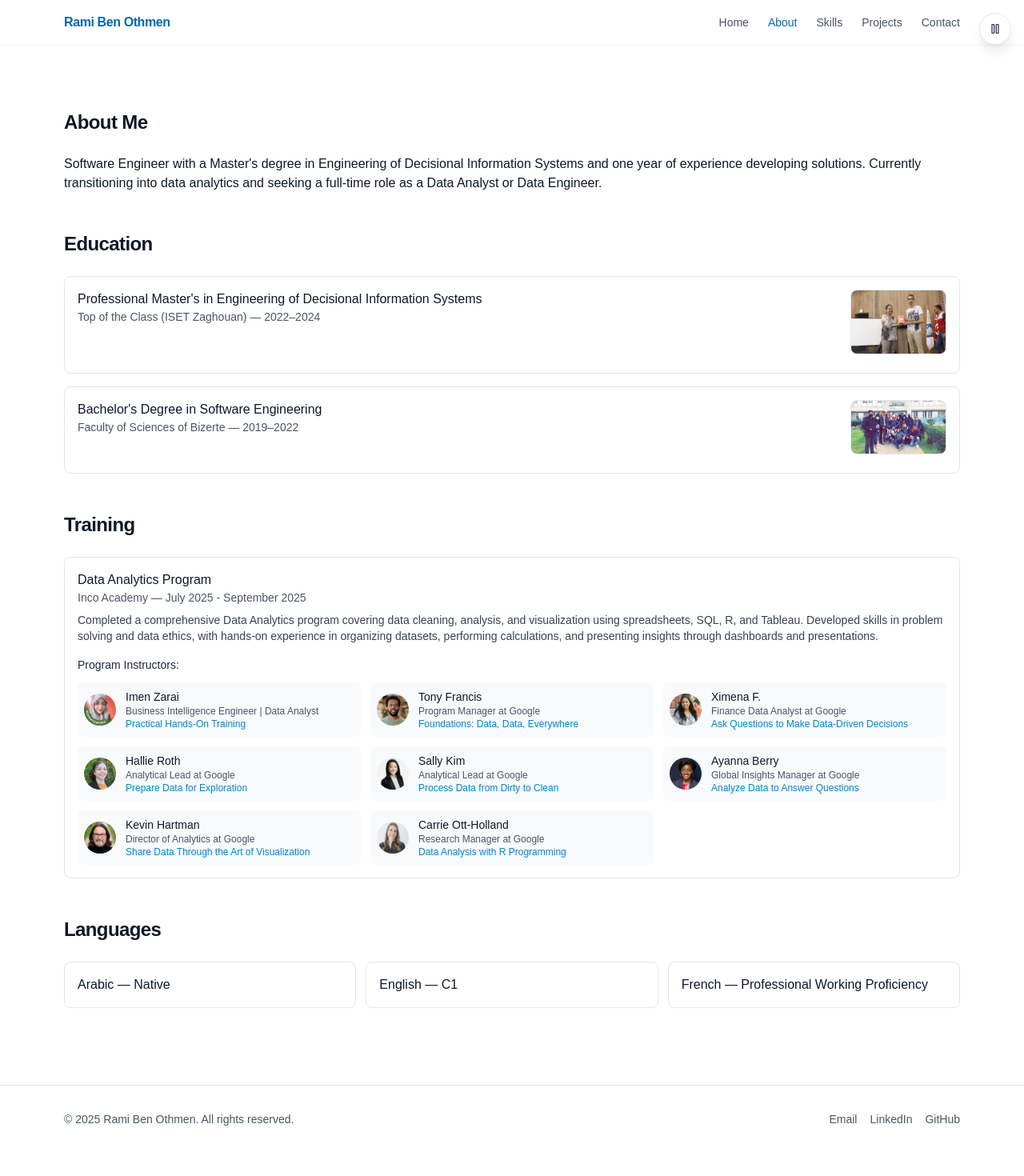
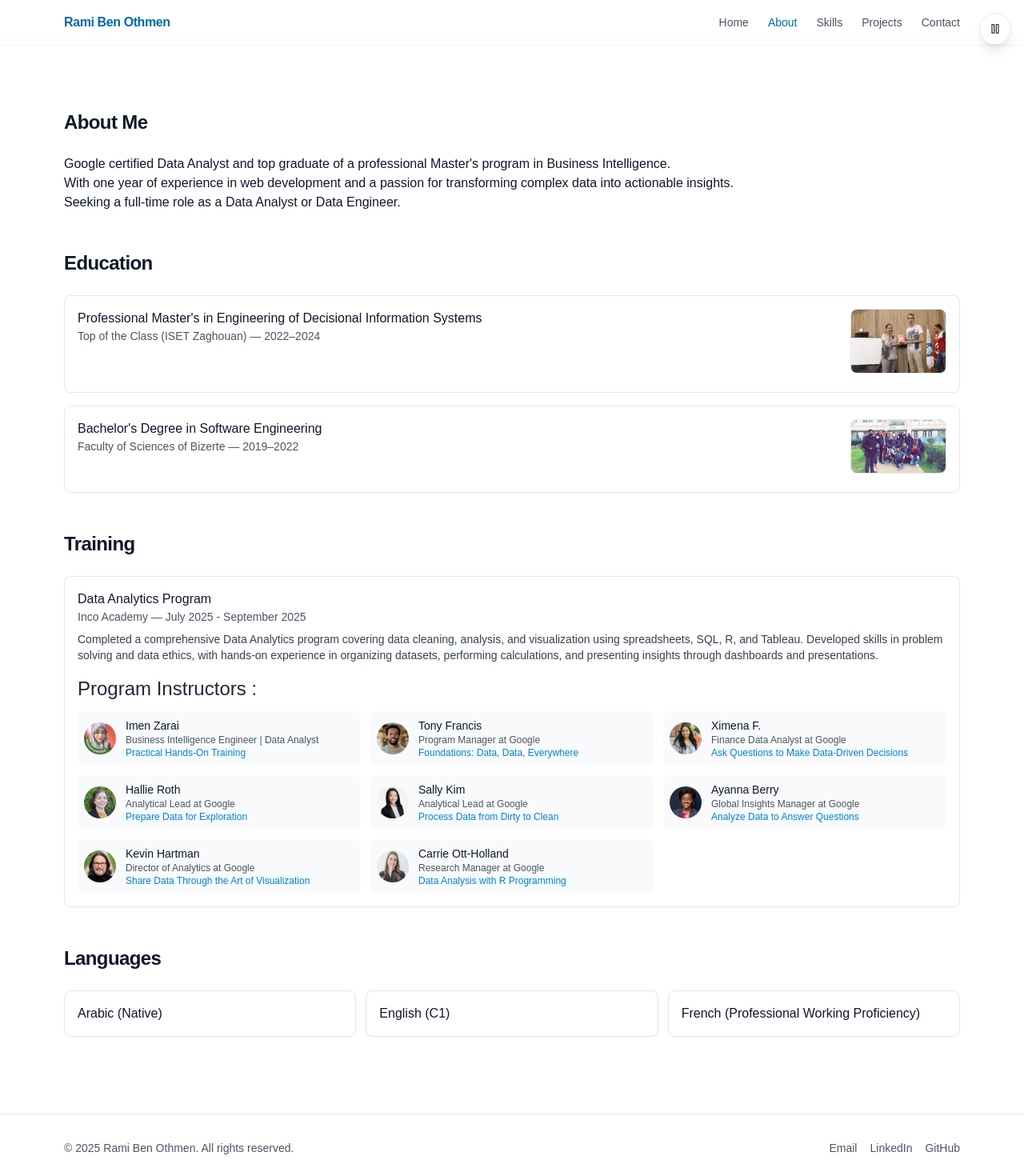
Before and after one commit to RamiBOthmen/Portfolio-Rami_BenOthmen-Data_Analyst, a Next.js app: page /about in a window 1280 px wide. Shown: the top 1470 px of the page at 80% size. Before the commit the page ends 1441 px from the top, so only its background shows below. Built offline with nearby package versions, Linux system fonts and the light colour scheme.

Commit message:
Update About and Contact pages with new content and styling; enhance Hero and Stats components with improved descriptions and metrics.

```diff
--- a/src/app/about/page.tsx
+++ b/src/app/about/page.tsx
@@ -24,7 +24,9 @@ export default function AboutPage() {
       <Section title="About Me">
         <div className="prose prose-slate dark:prose-invert max-w-none">
           <p>
-            Software Engineer with a Master's degree in Engineering of Decisional Information Systems and one year of experience developing solutions. Currently transitioning into data analytics and seeking a full-time role as a Data Analyst or Data Engineer.
+          Google certified Data Analyst and top graduate of a professional Master's program in Business Intelligence.<br />
+          With one year of experience in web development and a passion for transforming complex data into actionable insights.<br />
+          Seeking a full-time role as a Data Analyst or Data Engineer.
           </p>
         </div>
       </Section>
@@ -90,7 +92,7 @@ export default function AboutPage() {
             </p>
 
             <div className="mt-4">
-              <h4 className="text-sm font-medium text-gray-800 dark:text-gray-200 mb-3">Program Instructors:</h4>
+              <h4 className="text-2xl font-medium text-gray-800 dark:text-gray-200 mb-3">Program Instructors :</h4>
               <div className="grid grid-cols-1 sm:grid-cols-2 lg:grid-cols-3 gap-3">
                 <div className="flex items-center space-x-3 p-2 rounded-lg bg-gray-50 dark:bg-gray-800/50">
                   <Image
@@ -220,9 +222,9 @@ export default function AboutPage() {
 
       <Section title="Languages">
         <div className="grid sm:grid-cols-3 gap-3">
-          <div className="rounded-lg border border-gray-200 dark:border-gray-800 p-4">Arabic — Native</div>
-          <div className="rounded-lg border border-gray-200 dark:border-gray-800 p-4">English — C1</div>
-          <div className="rounded-lg border border-gray-200 dark:border-gray-800 p-4">French — Professional Working Proficiency</div>
+          <div className="rounded-lg border border-gray-200 dark:border-gray-800 p-4">Arabic (Native)</div>
+          <div className="rounded-lg border border-gray-200 dark:border-gray-800 p-4">English (C1)</div>
+          <div className="rounded-lg border border-gray-200 dark:border-gray-800 p-4">French (Professional Working Proficiency)</div>
         </div>
       </Section>
     </div>
--- a/src/app/contact/page.tsx
+++ b/src/app/contact/page.tsx
@@ -66,13 +66,13 @@ export default function ContactPage() {
     <div className="py-8">
       <div className="text-center mb-8">
         <h1 className="text-4xl font-bold text-gray-900 dark:text-white mb-4">Contact</h1>
-        <p className="text-lg text-gray-600 dark:text-gray-300">Reach out for roles, collaborations, or questions.</p>
+        <p className="text-lg text-gray-600 dark:text-gray-300">Reach out for roles, collaborations or questions.</p>
       </div>
       <Section title="" subtitle="">
         <div className="grid md:grid-cols-2 gap-6">
           <div className="rounded-xl border border-gray-200 dark:border-gray-800 p-5 bg-white/60 dark:bg-gray-900/50">
             <ul className="grid gap-2 text-sm">
-              <li><span className="font-medium">Email:</span> <Link className="text-sky-700 dark:text-sky-300 hover:underline" href="mailto:ramibenothmen15@gmail.com">ramibenothmen15@gmail.com</Link></li>
+              {/* <li><span className="font-medium">Email:</span> <Link className="text-sky-700 dark:text-sky-300 hover:underline" href="mailto:ramibenothmen15@gmail.com">ramibenothmen15@gmail.com</Link></li> */}
               {/* <li><span className="font-medium">Phone:</span> <Link className="text-sky-700 dark:text-sky-300 hover:underline" href="tel:+21656221578">+216 56221578</Link></li> */}
               <li><span className="font-medium">LinkedIn:</span> <Link className="text-sky-700 dark:text-sky-300 hover:underline" target="_blank" href="https://www.linkedin.com/in/rami-ben-othmen">linkedin.com/in/rami-ben-othmen</Link></li>
               <li><span className="font-medium">GitHub:</span> <Link className="text-sky-700 dark:text-sky-300 hover:underline" target="_blank" href="https://github.com/RBenOthmen">github.com/RBenOthmen</Link></li>
@@ -98,6 +98,7 @@ export default function ContactPage() {
               Name
               <input
                 name="name"
+                placeholder="Your name..."
                 value={formData.name}
                 onChange={handleInputChange}
                 className="mt-1 block w-full rounded-md border border-gray-300 dark:border-gray-700 bg-white/80 dark:bg-gray-900/50 p-2"
@@ -110,6 +111,7 @@ export default function ContactPage() {
               <input
                 type="email"
                 name="email"
+                placeholder="Your email..."
                 value={formData.email}
                 onChange={handleInputChange}
                 className="mt-1 block w-full rounded-md border border-gray-300 dark:border-gray-700 bg-white/80 dark:bg-gray-900/50 p-2"
@@ -121,6 +123,7 @@ export default function ContactPage() {
               Message
               <textarea
                 name="message"
+                placeholder="Your message..."
                 rows={5}
                 value={formData.message}
                 onChange={handleInputChange}
--- a/src/components/Hero.tsx
+++ b/src/components/Hero.tsx
@@ -12,7 +12,7 @@ export default function Hero() {
             Data Analyst | SQL & Visualization Enthusiast
           </p>
           <p className="mt-4 text-gray-600 dark:text-gray-300 leading-relaxed">
-            Software Engineer with a Master’s degree in Engineering of Decisional Information Systems and one year of experience developing solutions. Currently transitioning into data analytics and seeking a full-time role as a Data Analyst or Data Engineer.
+          Google certified Data Analyst and top graduate of a professional Master's program in Business Intelligence. With one year of experience in web development and a passion for transforming complex data into actionable insights. Seeking a full-time role as a Data Analyst or Data Engineer.
           </p>
           <div className="mt-6 flex flex-wrap items-center gap-3">
             <Link href="/projects" className="inline-flex items-center rounded-md bg-sky-600 px-4 py-2 text-white hover:bg-sky-700">
--- a/src/components/Stats.tsx
+++ b/src/components/Stats.tsx
@@ -26,8 +26,8 @@ export default function Stats() {
   return (
     <section className="mx-auto max-w-6xl px-4 mt-10">
       <div className="grid grid-cols-1 sm:grid-cols-2 lg:grid-cols-4 gap-4">
-        <StatCard label="Dashboards Built" value="12 +" trend="up" />
-        <StatCard label="Datasets Cleaned" value="14 +" trend="up" />
+        <StatCard label="Dashboards Built" value="14 +" trend="up" />
+        <StatCard label="Datasets Cleaned" value="19 +" trend="up" />
         <StatCard label="ETL Pipelines" value="8 +" trend="up" />
         <StatCard label="Stakeholders" value="5 +" trend="up" />
       </div>
```
